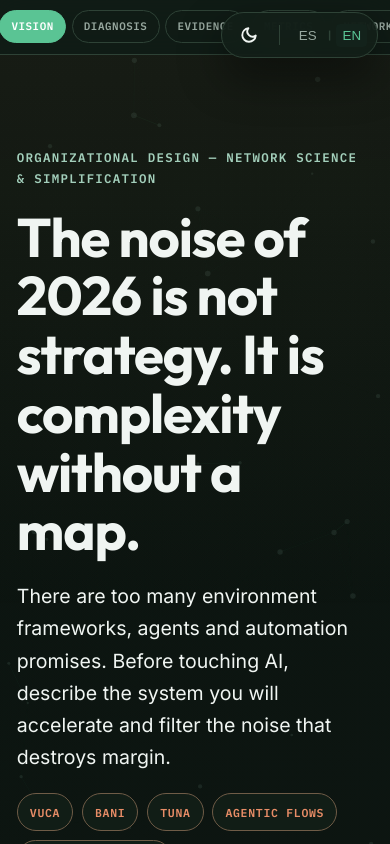
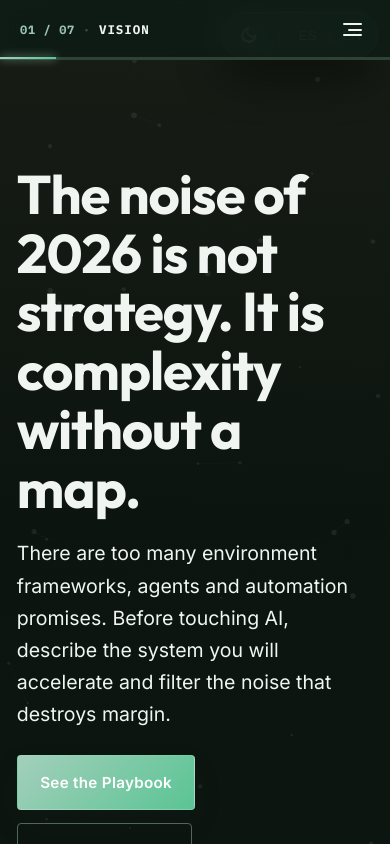
Before and after one commit to willkwolf/Thinking-as-a-Service, a React (Vite) app: page / in a window 390 px wide. Shown: the top 844 px of the page. Built offline with nearby package versions, Linux system fonts and the light colour scheme.

Commit message:
refactor: optimize visual aesthetics, remove RAG/noise terms, implement premium mobile top navigation, and load Kumu embeds on desktop only

```diff
--- a/src/App.tsx
+++ b/src/App.tsx
@@ -2,7 +2,6 @@ import { useD3Background } from './hooks/useD3Background';
 import { useIcebergDepth } from './hooks/useIcebergDepth';
 import { useThemeMode } from './hooks/useThemeMode';
 import { useI18n } from './hooks/useI18n';
-import { FloatingCta } from './components/layout/FloatingCta';
 import { IcebergProgress } from './components/layout/IcebergProgress';
 import { IcebergProgressMobile } from './components/layout/IcebergProgressMobile';
 import { ModeSwitch } from './components/layout/ModeSwitch';
@@ -42,7 +41,6 @@ export default function App() {
         <SignalLayer />
         <DepthLayer />
       </main>
-      <FloatingCta />
     </>
   );
 }
--- a/src/components/layout/IcebergProgress.css
+++ b/src/components/layout/IcebergProgress.css
@@ -78,48 +78,223 @@
   }
 }
 
-.iceberg-progress-mobile {
+/* Premium Sticky Mobile Navigation */
+.iceberg-progress-mobile-container {
   position: sticky;
   top: 0;
-  z-index: 30;
-  display: flex;
-  gap: 0.35rem;
-  overflow-x: auto;
-  padding: 0.65rem 1rem;
-  margin: 0 -1.05rem;
-  background: color-mix(in srgb, var(--panel) 92%, transparent);
-  border-bottom: 1px solid var(--line);
-  backdrop-filter: blur(12px);
-  -webkit-overflow-scrolling: touch;
-  scrollbar-width: none;
-}
-
-.iceberg-progress-mobile::-webkit-scrollbar {
-  display: none;
-}
-
-.iceberg-progress-mobile a {
-  flex-shrink: 0;
-  padding: 0.4rem 0.7rem;
-  border: 1px solid var(--line);
-  border-radius: 999px;
-  font-family: var(--font-mono);
-  font-size: 0.68rem;
-  font-weight: 600;
-  text-transform: uppercase;
-  letter-spacing: 0.05em;
-  text-decoration: none;
-  color: var(--muted);
-}
-
-.iceberg-progress-mobile a[aria-current='step'] {
-  background: var(--blueprint);
-  border-color: var(--blueprint);
-  color: #fff;
+  z-index: 99;
+  width: 100%;
 }
 
 @media (min-width: 900px) {
-  .iceberg-progress-mobile {
+  .iceberg-progress-mobile-container {
     display: none;
   }
 }
+
+.iceberg-progress-mobile-header {
+  position: relative;
+  background: color-mix(in srgb, var(--panel) 85%, transparent);
+  border-bottom: 1px solid var(--line);
+  backdrop-filter: blur(20px) saturate(180%);
+  -webkit-backdrop-filter: blur(20px) saturate(180%);
+  padding: 0.75rem 1.25rem;
+  display: flex;
+  flex-direction: column;
+  transition: background 0.3s ease;
+}
+
+.iceberg-progress-mobile-header__main {
+  display: flex;
+  justify-content: space-between;
+  align-items: center;
+  width: 100%;
+  height: 2.2rem;
+}
+
+.iceberg-progress-mobile-header__current {
+  display: flex;
+  align-items: center;
+  gap: 0.5rem;
+  font-family: var(--font-mono);
+  font-size: 0.78rem;
+  font-weight: 700;
+  letter-spacing: 0.05em;
+  color: var(--ink);
+  text-transform: uppercase;
+}
+
+.iceberg-progress-mobile-header__number {
+  color: var(--signal);
+  font-size: 0.75rem;
+  opacity: 0.95;
+}
+
+.iceberg-progress-mobile-header__dot-separator {
+  color: var(--line-strong);
+  font-weight: bold;
+  opacity: 0.6;
+}
+
+.iceberg-progress-mobile-header__label {
+  letter-spacing: 0.08em;
+}
+
+/* Burger Toggle Button */
+.iceberg-progress-mobile-header__toggle {
+  background: none;
+  border: none;
+  padding: 0.5rem;
+  display: flex;
+  flex-direction: column;
+  justify-content: space-between;
+  align-items: flex-end;
+  width: 2.2rem;
+  height: 1.8rem;
+  cursor: pointer;
+  z-index: 100;
+  outline: none;
+}
+
+.burger-line {
+  display: block;
+  height: 2px;
+  background-color: var(--ink);
+  border-radius: 2px;
+  transition: transform 0.3s cubic-bezier(0.4, 0, 0.2, 1),
+              opacity 0.3s cubic-bezier(0.4, 0, 0.2, 1),
+              background-color 0.3s ease;
+}
+
+.burger-line.line-1 {
+  width: 1.2rem;
+}
+.burger-line.line-2 {
+  width: 0.85rem;
+}
+.burger-line.line-3 {
+  width: 1.2rem;
+}
+
+.iceberg-progress-mobile-header__toggle:hover .burger-line {
+  background-color: var(--signal);
+}
+
+.iceberg-progress-mobile-header__toggle.is-open .burger-line.line-1 {
+  transform: translateY(5px) rotate(45deg);
+  width: 1.2rem;
+}
+
+.iceberg-progress-mobile-header__toggle.is-open .burger-line.line-2 {
+  opacity: 0;
+  transform: translateX(-10px);
+}
+
+.iceberg-progress-mobile-header__toggle.is-open .burger-line.line-3 {
+  transform: translateY(-5px) rotate(-45deg);
+  width: 1.2rem;
+}
+
+/* Drawer Menu (Vertical dropdown) */
+.iceberg-progress-mobile-drawer {
+  position: absolute;
+  top: 100%;
+  left: 0;
+  right: 0;
+  background: color-mix(in srgb, var(--panel) 96%, transparent);
+  border-bottom: 1px solid var(--line);
+  backdrop-filter: blur(25px) saturate(180%);
+  -webkit-backdrop-filter: blur(25px) saturate(180%);
+  max-height: 0;
+  overflow: hidden;
+  transition: max-height 0.4s cubic-bezier(0.4, 0, 0.2, 1), opacity 0.3s ease;
+  opacity: 0;
+  pointer-events: none;
+  box-shadow: 0 10px 35px rgba(0, 0, 0, 0.2);
+}
+
+.iceberg-progress-mobile-drawer.is-open {
+  max-height: 450px;
+  opacity: 1;
+  pointer-events: auto;
+}
+
+.iceberg-progress-mobile-drawer__list {
+  display: flex;
+  flex-direction: column;
+  padding: 1rem 0;
+  margin: 0;
+  list-style: none;
+}
+
+.iceberg-progress-mobile-drawer__item {
+  width: 100%;
+}
+
+.iceberg-progress-mobile-drawer__link {
+  display: flex;
+  align-items: center;
+  padding: 0.85rem 1.5rem;
+  text-decoration: none;
+  font-family: var(--font-mono);
+  font-size: 0.78rem;
+  font-weight: 600;
+  color: var(--muted);
+  text-transform: uppercase;
+  letter-spacing: 0.08em;
+  transition: background 0.25s ease, color 0.25s ease, padding-left 0.25s ease;
+  border-left: 3px solid transparent;
+}
+
+.iceberg-progress-mobile-drawer__link:hover {
+  background: color-mix(in srgb, var(--signal) 8%, transparent);
+  color: var(--ink);
+  padding-left: 1.75rem;
+}
+
+.iceberg-progress-mobile-drawer__link.is-active {
+  color: var(--signal);
+  background: color-mix(in srgb, var(--signal) 5%, transparent);
+  border-left-color: var(--signal);
+  font-weight: 700;
+}
+
+.iceberg-progress-mobile-drawer__num {
+  font-size: 0.72rem;
+  color: var(--line-strong);
+  margin-right: 0.75rem;
+  opacity: 0.8;
+}
+
+.iceberg-progress-mobile-drawer__link.is-active .iceberg-progress-mobile-drawer__num {
+  color: var(--signal);
+}
+
+.iceberg-progress-mobile-drawer__text {
+  flex-grow: 1;
+}
+
+.iceberg-progress-mobile-drawer__indicator {
+  width: 0.35rem;
+  height: 0.35rem;
+  background-color: var(--signal);
+  border-radius: 50%;
+  box-shadow: 0 0 8px var(--signal);
+}
+
+/* Progress Bar at the bottom */
+.iceberg-progress-mobile-progress-bar {
+  position: absolute;
+  bottom: 0;
+  left: 0;
+  right: 0;
+  height: 2px;
+  background: var(--line);
+}
+
+.iceberg-progress-mobile-progress-bar__fill {
+  height: 100%;
+  background: linear-gradient(90deg, var(--signal), var(--blueprint));
+  box-shadow: 0 0 8px var(--signal);
+  transition: width 0.35s cubic-bezier(0.4, 0, 0.2, 1);
+}
--- a/src/components/layout/IcebergProgressMobile.tsx
+++ b/src/components/layout/IcebergProgressMobile.tsx
@@ -1,3 +1,4 @@
+import { useState } from 'react';
 import type { IcebergLayerId } from '../../content/site';
 import { useI18n } from '../../hooks/useI18n';
 import './IcebergProgress.css';
@@ -9,18 +10,84 @@ interface IcebergProgressMobileProps {
 export function IcebergProgressMobile({ activeLayer }: IcebergProgressMobileProps) {
   const { content } = useI18n();
   const { icebergLayers } = content;
+  const [isOpen, setIsOpen] = useState(false);
+
+  const activeIndex = icebergLayers.findIndex((layer) => layer.id === activeLayer);
+  const displayIndex = activeIndex !== -1 ? activeIndex : 0;
+  const currentLayer = icebergLayers[displayIndex];
+
+  const totalLayers = icebergLayers.length;
+  const progressPercent = ((displayIndex + 1) / totalLayers) * 100;
+
+  const handleLinkClick = (e: React.MouseEvent<HTMLAnchorElement>, id: string) => {
+    e.preventDefault();
+    setIsOpen(false);
+    const element = document.getElementById(`iceberg-${id}`);
+    if (element) {
+      element.scrollIntoView({ behavior: 'smooth' });
+    }
+  };
 
   return (
-    <nav className="iceberg-progress-mobile" aria-label="Capas del iceberg">
-      {icebergLayers.map((layer) => (
-        <a
-          key={layer.id}
-          href={`#iceberg-${layer.id}`}
-          aria-current={layer.id === activeLayer ? 'step' : undefined}
-        >
-          {layer.shortLabel}
-        </a>
-      ))}
-    </nav>
+    <div className="iceberg-progress-mobile-container">
+      <nav className="iceberg-progress-mobile-header" aria-label="Capas del iceberg">
+        <div className="iceberg-progress-mobile-header__main">
+          <div className="iceberg-progress-mobile-header__current">
+            <span className="iceberg-progress-mobile-header__number">
+              {String(displayIndex + 1).padStart(2, '0')} / {String(totalLayers).padStart(2, '0')}
+            </span>
+            <span className="iceberg-progress-mobile-header__dot-separator">&middot;</span>
+            <span className="iceberg-progress-mobile-header__label">
+              {currentLayer?.shortLabel}
+            </span>
+          </div>
+
+          <button
+            className={`iceberg-progress-mobile-header__toggle ${isOpen ? 'is-open' : ''}`}
+            onClick={() => setIsOpen(!isOpen)}
+            aria-label={isOpen ? 'Cerrar menú' : 'Abrir menú'}
+            aria-expanded={isOpen}
+          >
+            <span className="burger-line line-1" />
+            <span className="burger-line line-2" />
+            <span className="burger-line line-3" />
+          </button>
+        </div>
+
+        {/* Vertical Dropdown Drawer */}
+        <div className={`iceberg-progress-mobile-drawer ${isOpen ? 'is-open' : ''}`}>
+          <ul className="iceberg-progress-mobile-drawer__list">
+            {icebergLayers.map((layer, index) => {
+              const isActive = layer.id === activeLayer;
+              return (
+                <li key={layer.id} className="iceberg-progress-mobile-drawer__item">
+                  <a
+                    href={`#iceberg-${layer.id}`}
+                    onClick={(e) => handleLinkClick(e, layer.id)}
+                    className={`iceberg-progress-mobile-drawer__link ${isActive ? 'is-active' : ''}`}
+                  >
+                    <span className="iceberg-progress-mobile-drawer__num">
+                      {String(index + 1).padStart(2, '0')}
+                    </span>
+                    <span className="iceberg-progress-mobile-drawer__text">
+                      {layer.label}
+                    </span>
+                    {isActive && <span className="iceberg-progress-mobile-drawer__indicator" />}
+                  </a>
+                </li>
+              );
+            })}
+          </ul>
+        </div>
+
+        {/* Dynamic glowing progress line */}
+        <div className="iceberg-progress-mobile-progress-bar">
+          <div
+            className="iceberg-progress-mobile-progress-bar__fill"
+            style={{ width: `${progressPercent}%` }}
+          />
+        </div>
+      </nav>
+    </div>
   );
 }
--- a/src/components/sections/HeroSurface.tsx
+++ b/src/components/sections/HeroSurface.tsx
@@ -4,36 +4,17 @@ import { Reveal } from '../ui/Reveal';
 
 export function HeroSurface() {
   const { content } = useI18n();
-  const { hero, complexity } = content;
+  const { hero } = content;
 
   return (
     <section id="iceberg-surface" className="layer layer--surface" aria-labelledby="hero-title">
       <div className="content-wrapper hero-grid">
         <div className="hero-copy">
           <Reveal>
-            <p className="eyebrow">
-              {hero.macro} &mdash; {hero.narrative}
-            </p>
-          </Reveal>
-          <Reveal delay={0.08}>
             <h1 id="hero-title">{hero.title}</h1>
             <p className="subcopy">{hero.subcopy}</p>
           </Reveal>
-          <Reveal delay={0.16}>
-            <div className="chip-row" aria-label="Ruido estratégico">
-              {complexity.noiseFrameworks.map((chip) => (
-                <span key={chip} className="chip chip--noise">
-                  {chip}
-                </span>
-              ))}
-              {complexity.noiseTech.slice(0, 2).map((chip) => (
-                <span key={chip} className="chip chip--noise">
-                  {chip}
-                </span>
-              ))}
-            </div>
-          </Reveal>
-          <Reveal delay={0.24}>
+          <Reveal delay={0.08}>
             <div className="cta-row">
               <a href={hero.ctaPrimary.href} className="btn-primary">
                 {hero.ctaPrimary.label}
--- a/src/content/site.ts
+++ b/src/content/site.ts
@@ -47,7 +47,7 @@ export const siteContent = {
     metadata: {
       title: 'Thinking as a Service | Complejidad, Industria e IA',
       description:
-        'Consultoría de alto impacto: diagnostique la complejidad que destruye valor, reduzca el ruido VUCA/BANI/TUNA y active simplicidad operativa antes de automatizar con IA.',
+        'Consultoría ejecutiva de alto impacto: diagnostique la complejidad que destruye valor y active simplicidad operativa antes de automatizar con IA.',
     },
     ui: {
       visualMode: 'Modo visual',
@@ -84,7 +84,7 @@ export const siteContent = {
       macroNarrative: 'Diseño Organizacional',
       coreNarrative: 'Ciencia de Redes & Simplificación',
       noiseFrameworks: ['VUCA', 'BANI', 'TUNA'],
-      noiseTech: ['Flujos agénticos', 'RAG sin mapa', 'Reingeniería acelerada', 'Copilotos sin gobernanza'],
+      noiseTech: ['Flujos agénticos', 'Bases de conocimiento sin mapa', 'Reingeniería acelerada', 'Copilotos sin gobernanza'],
       diagnosis: {
         eyebrow: 'El diagnóstico',
         title: 'La complejidad es una barrera invisible',
@@ -233,7 +233,7 @@ export const siteContent = {
       evidence: {
         eyebrow: 'Evidencia',
         title: '¿Su organización opera sobre estructura visible o sobre dinámicas no modeladas?',
-        lead: 'Visual Mapping funciona como mapa de navegación de hipótesis: reduce ambigüedad antes de flujos agénticos, RAG o automatización.',
+        lead: 'Visual Mapping funciona como mapa de navegación de hipótesis: reduce ambigüedad antes de flujos agénticos, bases de conocimiento o automatización.',
         bullets: [
           'Pasar de la especulación de sillón a evidencia visual que desactiva disputas departamentales.',
           'Identificar centros de poder real y puntos únicos de falla antes de que la crisis aparezca en caja.',
@@ -244,7 +244,7 @@ export const siteContent = {
           duration: '07:36 + audio',
           poster: `${import.meta.env.BASE_URL}Assets/visual-mapping-poster.jpg`,
           src: `${import.meta.env.BASE_URL}Assets/visual-mapping-full.mp4`,
-          note: 'Ver antes de decidir una implementación de IA, RAG o automatización de flujos.',
+          note: 'Ver antes de decidir una implementación de IA, bases de conocimiento o automatización de flujos.',
         },
       },
       riskPanel: {
@@ -252,7 +252,7 @@ export const siteContent = {
         title: 'Ruido · IA · Reingeniería',
         metrics: [
           { label: 'Ruido automatizable', value: 'Alto', danger: true },
-          { label: 'Marcos sin mapa', value: 'VUCA / BANI / TUNA', danger: false },
+          { label: 'Estructura real', value: 'No mapeada', danger: true },
           { label: 'Valor en riesgo', value: '~10,2%', danger: true },
         ],
         footnote: 'El riesgo no es adoptar IA tarde. Es inyectarla en un sistema que nadie puede gobernar.',
@@ -340,7 +340,7 @@ export const siteContent = {
     metadata: {
       title: 'Thinking as a Service | Complexity, Industry and AI',
       description:
-        'Executive consulting: diagnose value-destroying complexity, reduce VUCA/BANI/TUNA noise and activate operational simplicity before automating with AI.',
+        'Executive consulting: diagnose value-destroying complexity and activate operational simplicity before automating with AI.',
     },
     ui: {
       visualMode: 'Visual mode',
@@ -376,7 +376,7 @@ export const siteContent = {
       macroNarrative: 'Organizational Design',
       coreNarrative: 'Network Science & Simplification',
       noiseFrameworks: ['VUCA', 'BANI', 'TUNA'],
-      noiseTech: ['Agentic flows', 'RAG without a map', 'Accelerated redesign', 'Ungoverned copilots'],
+      noiseTech: ['Agentic flows', 'Knowledge bases without a map', 'Accelerated redesign', 'Ungoverned copilots'],
       diagnosis: {
         eyebrow: 'Diagnosis',
         title: 'Complexity is an invisible barrier',
@@ -521,7 +521,7 @@ export const siteContent = {
       evidence: {
         eyebrow: 'Evidence',
         title: 'Does your organization operate on visible structure or unmapped dynamics?',
-        lead: 'Visual Mapping works as a hypothesis navigation map: it reduces ambiguity before agentic flows, RAG or automation.',
+        lead: 'Visual Mapping works as a hypothesis navigation map: it reduces ambiguity before agentic flows, knowledge bases or automation.',
         bullets: [
           'Move from armchair speculation to visual evidence that defuses departmental disputes.',
           'Identify real power hubs and single points of failure before the crisis hits cash flow.',
@@ -532,7 +532,7 @@ export const siteContent = {
           duration: '07:36 + audio',
           poster: `${import.meta.env.BASE_URL}Assets/visual-mapping-poster.jpg`,
           src: `${import.meta.env.BASE_URL}Assets/visual-mapping-full.mp4`,
-          note: 'Watch before deciding an AI, RAG or workflow automation implementation.',
+          note: 'Watch before deciding an AI, knowledge bases or workflow automation implementation.',
         },
       },
       riskPanel: {
@@ -540,7 +540,7 @@ export const siteContent = {
         title: 'Noise · AI · Redesign',
         metrics: [
           { label: 'Automatable noise', value: 'High', danger: true },
-          { label: 'Frameworks without map', value: 'VUCA / BANI / TUNA', danger: false },
+          { label: 'Real structure', value: 'Unmapped', danger: true },
           { label: 'Value at risk', value: '~10.2%', danger: true },
         ],
         footnote: 'The risk is not adopting AI late. It is injecting it into a system nobody can govern.',
```
Also changed, not shown: src/components/sections/DepthLayer.tsx (+18 -2 lines), src/components/sections/EvidenceLayer.tsx (+0 -8 lines), src/content/complexity.ts (+4 -4 lines).
